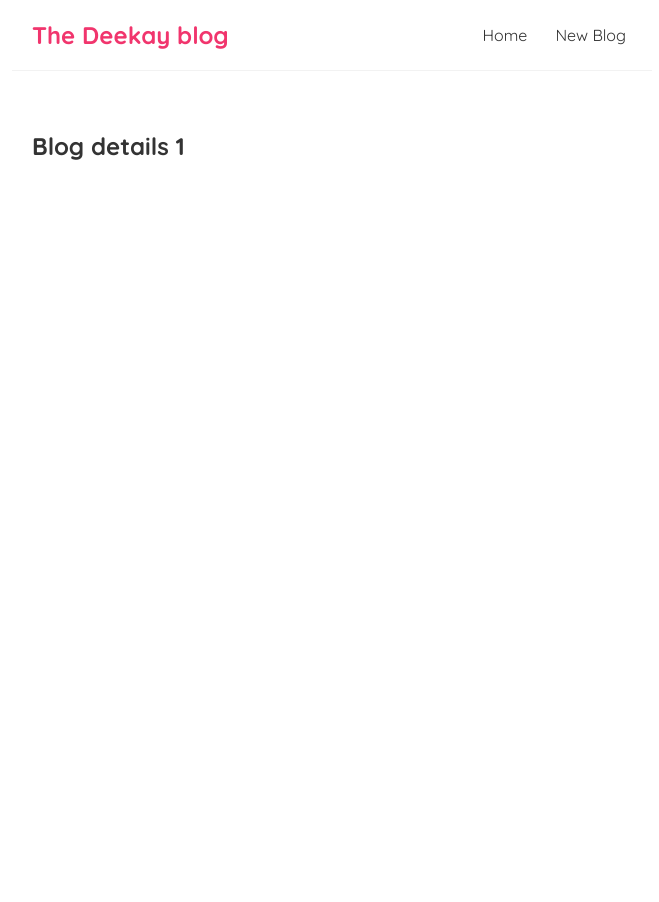
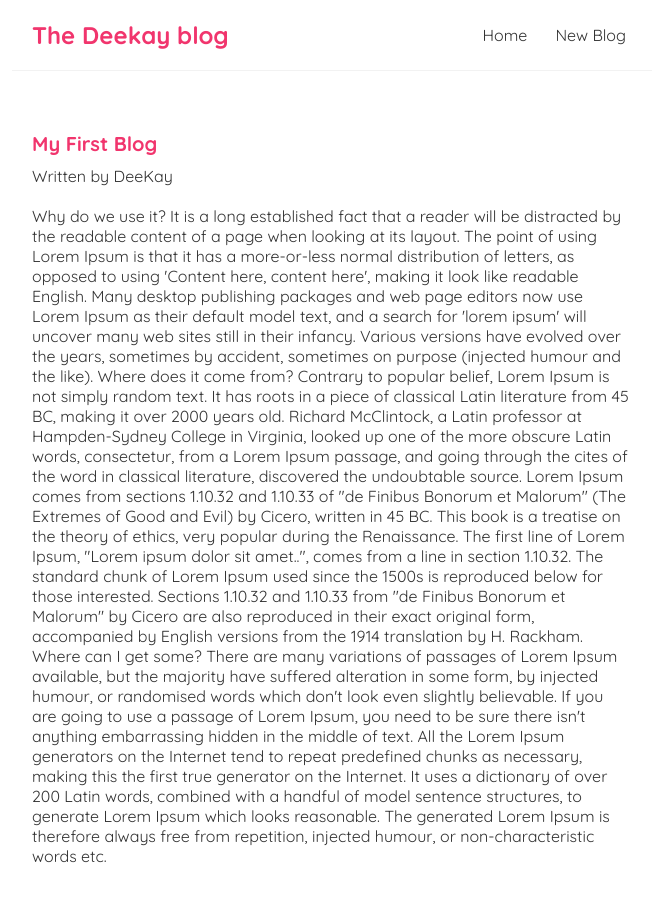
Before and after one commit to devinkg/deekay-react-blog, a React (Create React App) app: page /blogs/1 in a window 1280 px wide. Shown: the top 902 px of the page, without its empty margins (308-967 px from the left). Before the commit the page ends 800 px from the top, so only its background shows below. Built offline with nearby package versions, Linux system fonts and the light colour scheme; data requests are answered from the project's data file; the HTML template or start-up script is replaced by a standard one.

Commit message:
Blog details added reusing custom hooks

```diff
--- a/src/BlogDetails.js
+++ b/src/BlogDetails.js
@@ -1,11 +1,20 @@
 import { useParams } from 'react-router-dom';
+import useFetch from './useFetch';
 
 const BlogDetails = () => {
     const { id } = useParams();
+    const { data: blog, error, isPending } = useFetch('http://localhost:8000/blogs/' + id);
 
     return (
         <div className="blog-details">
-            <h2>Blog details {id}</h2>
+            {isPending && <div>Loading...</div>}
+            {error && <div>{error}</div>}
+            {blog &&
+                <article>
+                    <h2>{blog.title}</h2>
+                    <p>Written by {blog.author}</p>
+                    <div>{blog.body}</div>
+                </article>}
         </div>
     );
 }
--- a/src/index.css
+++ b/src/index.css
@@ -52,3 +52,14 @@
 .blog-preview a{
   text-decoration: none;
 }
+
+/* blog details page */
+.blog-details h2{
+  font-size: 20px;
+  color: #f1356d;
+  margin-bottom: 10px;
+}
+
+.blog-details div{
+  margin:20px 0;
+}
```
